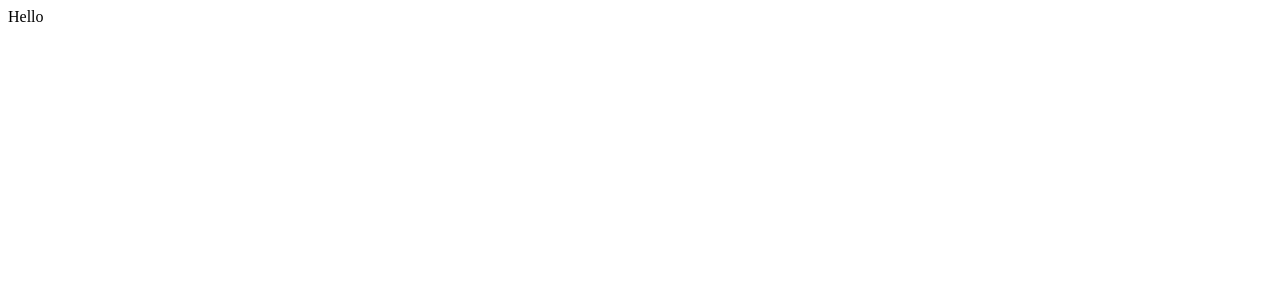
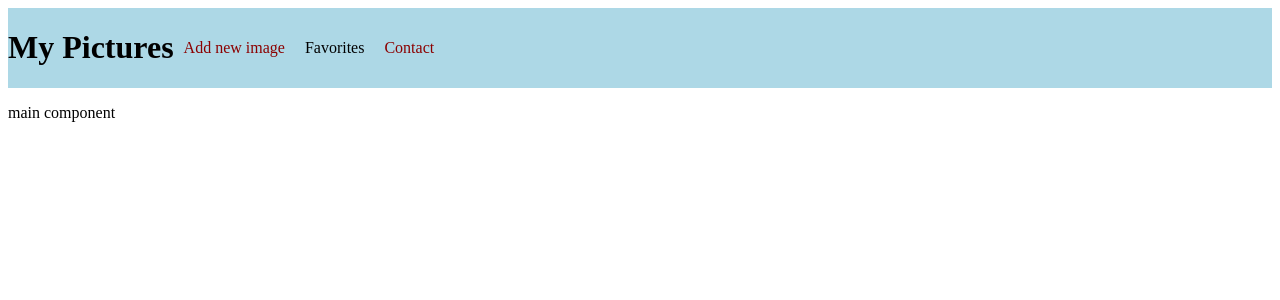
Before and after one commit to ananda-burger/ma-galerie, a React (Create React App) app: page / in a window 1280 px wide. Shown: the top 300 px of the page. Built offline with nearby package versions, Linux system fonts and the light colour scheme.

Commit message:
First organized layout

```diff
--- a/src/App.js
+++ b/src/App.js
@@ -1,6 +1,13 @@
+import Layout from './components/layout/Layout.js'
+import Header from './components/Header.js'
+import MainNavigation from './components/MainNavigation.js'
+
 const App = () => {
   return (
-    <div>Hello</div>
+      <Layout>
+      <Header/>
+      <MainNavigation/>
+      </Layout>
   )
 }
 
--- /dev/null
+++ b/src/components/Header.js
@@ -0,0 +1,18 @@
+import classes from './Header.module.css'
+
+const Header = () => {
+  return (
+    <header className={classes.head}>
+      <div>
+        <h1>My Pictures</h1>
+      </div>
+      <div className={classes.navigation}>
+        <a>Add new image</a>
+        <p>Favorites</p>
+        <a>Contact</a>
+      </div>
+    </header>
+  )
+}
+
+export default Header
--- /dev/null
+++ b/src/components/Header.module.css
@@ -0,0 +1,18 @@
+a {
+    color:  darkred;
+}
+
+.head {
+    display:  flex;
+    background-color:  lightblue;
+}
+
+.navigation {
+    display:  flex;
+    align-items:  center;
+    justify-content:  flex-end;
+}
+
+.navigation a, .navigation p {
+    padding:  10px;
+}
--- /dev/null
+++ b/src/components/MainNavigation.js
@@ -0,0 +1,5 @@
+const MainNavigation = () => {
+  return <p>main component</p>
+}
+
+export default MainNavigation
--- /dev/null
+++ b/src/components/layout/Layout.js
@@ -0,0 +1,5 @@
+const Layout = (props) => {
+  return <div>{props.children}</div>
+}
+
+export default Layout
```
